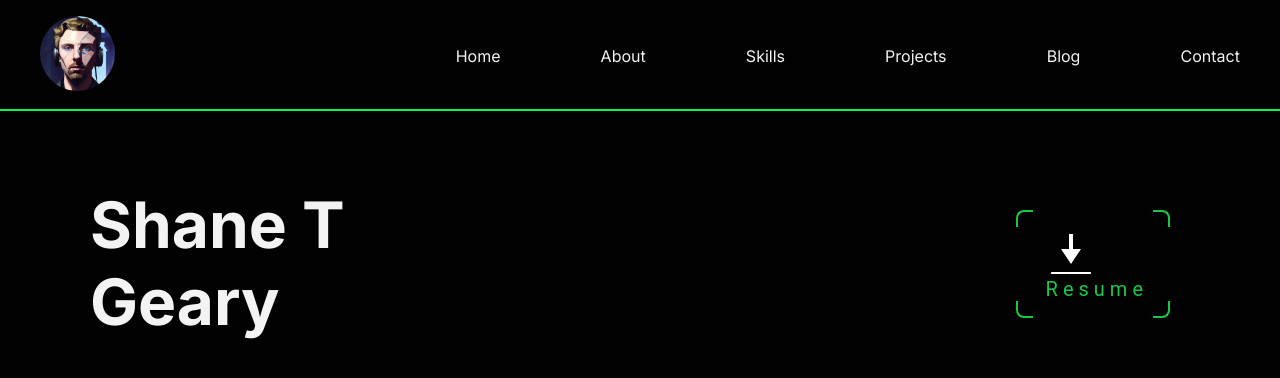
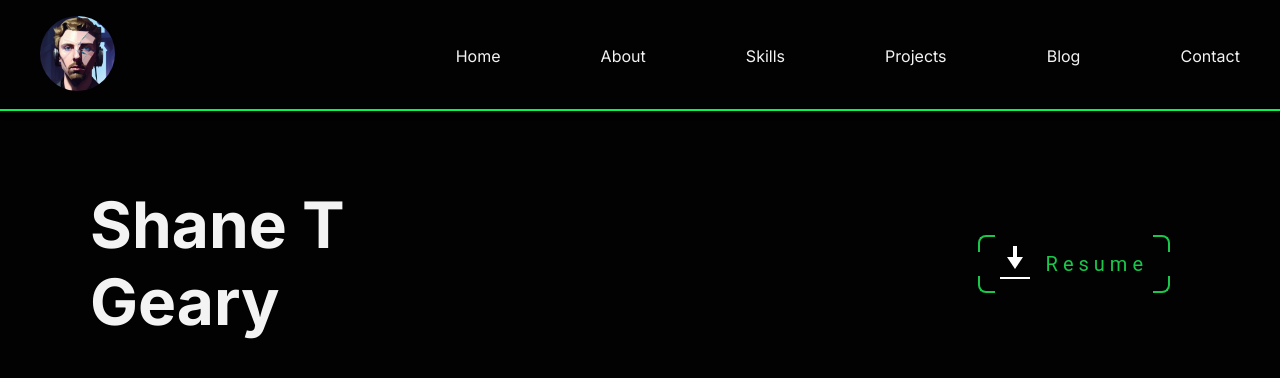
Before and after one commit to Shane-Geary/shane-geary-portfolio, a Next.js app: page / in a window 1280 px wide. Shown: the top 378 px of the page. Built offline with nearby package versions, Linux system fonts and the light colour scheme.

Commit message:
Resume download button looking good

```diff
--- a/src/app/components/home-page/home-page.jsx
+++ b/src/app/components/home-page/home-page.jsx
@@ -1,8 +1,6 @@
 import Image from 'next/image'
 
 import styles from './home-page.module.css'
-
-import downloadIcon from '../../../../public/download-icon.png'
 
 export const HomePage = () => {
 	return (
@@ -21,8 +19,8 @@ export const HomePage = () => {
 								<div className={styles['line']}></div>
 								<div className={styles['base']}></div>
 							</div>
-							Resume
 						</span>
+						<span>Resume</span>
 					</button>
 				</div>
 			</div>
--- a/src/app/components/home-page/home-page.module.css
+++ b/src/app/components/home-page/home-page.module.css
@@ -45,9 +45,9 @@
 }
 
 .downloadButton:before,
-.downloadButton span:before,
+.downloadButton span:nth-child(2):before,
 .downloadButton:after,
-.downloadButton span:after {
+.downloadButton span:nth-child(2):after {
 	display: block;
 	content: '';
 	width: 15px;
@@ -59,7 +59,9 @@
 }
 
 .downloadButton {
-	display: inline-block;
+	display: flex;
+	align-items: center;
+	justify-content: center;
 	font-family: 'Roboto', sans-serif;
 	font-size: 20px;
 	letter-spacing: 5px;
@@ -81,6 +83,26 @@
 	line-height: 30px;
 	transition: 0.75s ease;
 }
+
+.downloadButton > span:first-child {
+	display: flex;
+	position: relative;
+	justify-content: center;
+	align-items: center;
+	margin-right: 8px;
+}
+
+.downloadIcon {
+	width: 30px;
+	height: 30px;
+}
+
+.downloadButton > span:nth-child(2) {
+	display: flex;
+	justify-content: center;
+	align-items: center;
+}
+
 .downloadButton:before {
 	top: -2px;
 	left: -2px;
@@ -97,14 +119,14 @@
 	border-right: 2px solid var(--light-green);
 	transition: 0.75s all;
 }
-.downloadButton span {
+.downloadButton span:nth-child(2) {
 	display: block;
 	text-align: center;
 	justify-content: center;
 	align-items: center;
 	margin-left: 8px;
 }
-.downloadButton span:before {
+.downloadButton span:nth-child(2):before {
 	bottom: -2px;
 	left: -2px;
 	border-bottom: 2px solid var(--light-green);
@@ -112,7 +134,7 @@
 	border-left: 2px solid var(--light-green);
 	transition: 0.75s all;
 }
-.downloadButton span:after {
+.downloadButton span:nth-child(2):after {
 	bottom: -2px;
 	right: -2px;
 	border-bottom: 2px solid var(--light-green);
@@ -131,26 +153,18 @@
 	height: 100%;
 	border-radius: 10px;
 }
-.downloadButton:hover span:before,
-.downloadButton:hover span:after {
+.downloadButton:hover span:nth-child(2):before,
+.downloadButton:hover span:nth-child(2):after {
 	border-color: var(--light-green);
 	width: 100%;
 	height: 100%;
 	border-radius: 10px;
 }
-.downloadButton:hover span::before,
-.downloadButton:hover span::after {
+.downloadButton:hover span:nth-child(2)::before,
+.downloadButton:hover span:nth-child(2)::after {
 	width: 100%;
 	height: 100%;
 	border-radius: 10px;
-}
-
-.downloadIcon {
-	position: relative;
-	width: 50px;
-	height: 50px;
-	cursor: pointer;
-	/* background-color: var(--header-white); */
 }
 
 .arrow {
@@ -159,9 +173,9 @@
 	left: 50%;
 	width: 0;
 	height: 0;
-	border-left: 10px solid transparent;
-	border-right: 10px solid transparent;
-	border-top: 15px solid #fff; /* White color */
+	border-left: 8px solid transparent;
+	border-right: 8px solid transparent;
+	border-top: 12px solid #fff; /* White color */
 	transform: translateX(-50%);
 }
 
@@ -170,7 +184,7 @@
 	bottom: 20px;
 	left: 50%;
 	width: 4px;
-	height: 20px;
+	height: 13px;
 	background-color: #fff; /* White color */
 	transform: translateX(-50%);
 }
@@ -179,14 +193,17 @@
 	position: absolute;
 	bottom: 0;
 	left: 50%;
-	width: 40px;
+	width: 30px;
 	height: 2px;
-	border-radius: 1px / 2px;
 	background-color: #fff;
 	transform: translateX(-50%);
 }
 .buttonContainer:hover .arrow {
 	animation: moveArrow 1s ease forwards;
+}
+
+.buttonContainer:hover .line {
+	animation: moveLine 1s ease forwards;
 }
 
 @keyframes moveArrow {
@@ -206,3 +223,21 @@
 		bottom: 10px;
 	}
 }
+
+@keyframes moveLine {
+	0% {
+		bottom: 20px;
+	}
+	25% {
+		bottom: 25px;
+	}
+	50% {
+		bottom: 20px;
+	}
+	75% {
+		bottom: 25px;
+	}
+	100% {
+		bottom: 20px;
+	}
+}
```
Also changed, not shown: public/download-icon.png (deleted).
